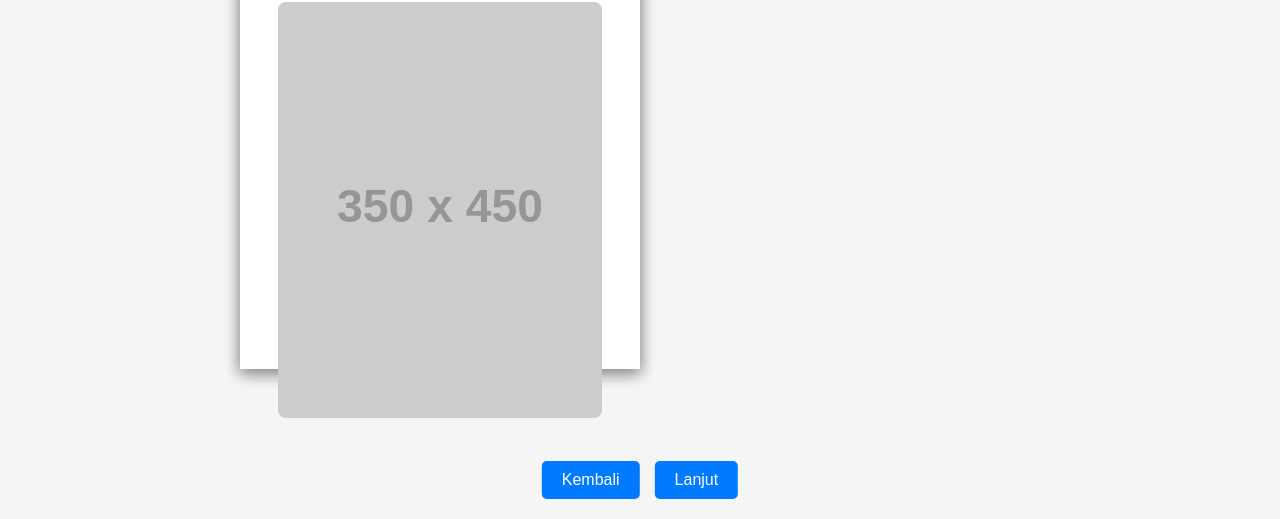
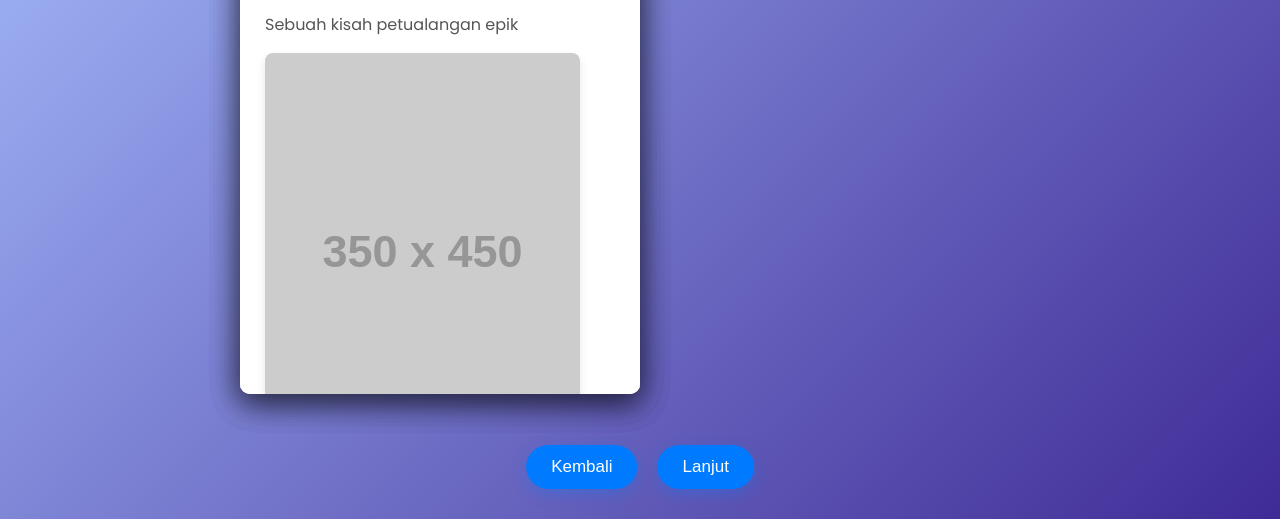
Before and after one commit to zhfrannn/tes-flip, a plain HTML site: page index.html in a window 1280 px wide. Shown: the part 281-800 px from the top of the page. Drawn offline with Linux system fonts and the light colour scheme; placeholder pictures from the web are drawn by us.

Commit message:
Update index.html

```diff
--- a/index.html
+++ b/index.html
@@ -5,59 +5,80 @@
     <meta name="viewport" content="width=device-width, initial-scale=1.0">
     <title>Flipbook Petualangan Ksatria</title>
     <style>
+        @import url('https://fonts.googleapis.com/css2?family=Poppins:wght@400;600;700&display=swap');
+
         body {
-            font-family: sans-serif;
+            font-family: 'Poppins', sans-serif;
             display: flex;
             justify-content: center;
             align-items: center;
             min-height: 100vh;
-            background-color: #f5f5f5;
+            background: linear-gradient(135deg, #a8c0ff, #3f2b96); /* Latar belakang menarik */
             margin: 0;
             overflow: hidden;
+            color: #333;
         }
 
         .book-container {
-            width: 800px;
-            height: 500px;
+            width: 800px; /* Lebar total buku */
+            height: 550px; /* Tinggi buku */
             position: relative;
+            display: flex; /* Untuk menempatkan halaman di tengah kontainer */
+            justify-content: center;
+            align-items: center;
+            perspective: 1500px; /* Untuk efek 3D */
         }
 
         .book {
             width: 100%;
             height: 100%;
             transform-style: preserve-3d;
-            perspective: 1500px;
             position: relative;
         }
 
         .page {
             position: absolute;
-            width: 50%;
+            width: 50%; /* Setiap halaman setengah dari lebar buku kontainer */
             height: 100%;
-            background-color: #fff;
-            box-shadow: 0 4px 15px rgba(0, 0, 0, 0.2);
-            transition: transform 0.8s ease-in-out;
+            background-color: #ffffff; /* Putih bersih */
+            border-radius: 10px; /* Sudut membulat */
+            box-shadow: 0 8px 30px rgba(0, 0, 0, 0.25);
+            transition: transform 0.8s cubic-bezier(0.68, -0.55, 0.27, 1.55); /* Animasi lebih dinamis */
             transform-origin: left center;
             transform: rotateY(0deg);
             z-index: 10;
+            overflow: hidden; /* Pastikan konten tidak keluar dari sudut membulat */
         }
 
         .page-content {
-            padding: 20px;
+            padding: 25px;
             display: flex;
             flex-direction: column;
-            justify-content: center;
-            align-items: center;
+            align-items: flex-start; /* Konten ke kiri */
             height: 100%;
             box-sizing: border-box;
-            text-align: center;
+            text-align: left; /* Teks rata kiri */
+        }
+
+        .page-content h1, .page-content h2 {
+            color: #2c3e50;
+            margin-bottom: 10px;
+        }
+
+        .page-content p {
+            line-height: 1.6;
+            margin-bottom: 15px;
+            color: #555;
         }
 
         .page-content img {
             max-width: 90%;
             height: auto;
             border-radius: 8px;
-            margin-top: 15px;
+            margin-top: auto; /* Gambar di bagian bawah kiri */
+            display: block; /* Agar img tidak punya spasi bawah default */
+            align-self: flex-start; /* Gambar di sebelah kiri */
+            box-shadow: 0 4px 10px rgba(0, 0, 0, 0.1);
         }
 
         .page.flipped {
@@ -65,32 +86,41 @@
             z-index: 5;
         }
 
-        #page1 { z-index: 3; }
-        #page2 { z-index: 2; }
-        #page3 { z-index: 1; }
+        /* Mengatur z-index untuk urutan tumpukan halaman */
+        #page1 { z-index: 4; } /* Cover */
+        #page2 { z-index: 3; }
+        #page3 { z-index: 2; }
+        #page4 { z-index: 1; } /* Halaman terakhir */
+
 
         .controls {
             position: absolute;
-            bottom: 20px;
+            bottom: 30px;
             left: 50%;
             transform: translateX(-50%);
             display: flex;
-            gap: 15px;
+            gap: 20px;
         }
 
         .controls button {
-            padding: 10px 20px;
-            font-size: 16px;
+            padding: 12px 25px;
+            font-size: 17px;
             cursor: pointer;
             border: none;
-            border-radius: 5px;
+            border-radius: 30px; /* Tombol lebih rounded */
             background-color: #007bff;
             color: white;
-            transition: background-color 0.3s;
+            box-shadow: 0 5px 15px rgba(0, 123, 255, 0.3);
+            transition: background-color 0.3s ease, transform 0.2s ease;
         }
 
         .controls button:hover {
             background-color: #0056b3;
+            transform: translateY(-3px);
+        }
+
+        .controls button:active {
+            transform: translateY(0);
         }
     </style>
 </head>
@@ -98,27 +128,35 @@
 
     <div class="book-container">
         <div class="book">
+            <div class="page" id="page0">
+                <div class="page-content">
+                    <h1>Ksatria Cahaya dan Kristal Ajaib</h1>
+                    <p>Sebuah kisah petualangan epik</p>
+                    <img src="https://via.placeholder.com/350x450/8a2be2/ffffff?text=Cover+Depan" alt="Cover Depan Ksatria">
+                </div>
+            </div>
+
             <div class="page" id="page1">
                 <div class="page-content">
-                    <h1>Ksatria Cahaya dan Kristal Ajaib</h1>
-                    <p>Sebuah cerita petualangan</p>
-                    <img src="https://via.placeholder.com/350x450.png?text=Cover" alt="Cover Ksatria">
+                    <h2>Halaman 1: Kegelapan di Lumina</h2>
+                    <p>Di sebuah kerajaan yang damai, hiduplah Sir Kael, seorang ksatria muda dengan hati yang berani dan pedang yang tajam. Suatu malam, langit diselimuti kegelapan aneh, dan desas-desus tentang Negeri Lumina yang diserang bayangan mulai menyebar.</p>
+                    <img src="https://via.placeholder.com/350x250/3498db/ffffff?text=Sir+Kael+Bertekad" alt="Sir Kael bertekad">
                 </div>
             </div>
 
             <div class="page" id="page2">
                 <div class="page-content">
-                    <h2>Halaman 1</h2>
-                    <p>Di sebuah kerajaan yang damai, hiduplah Sir Kael, seorang ksatria muda dengan hati yang berani dan pedang yang tajam. Suatu malam, langit diselimuti kegelapan aneh, dan desas-desus tentang Negeri Lumina yang diserang bayangan mulai menyebar.</p>
-                    <img src="https://via.placeholder.com/350x300.png?text=Halaman+1" alt="Sir Kael">
+                    <h2>Halaman 2: Perjalanan Dimulai</h2>
+                    <p>Dengan tekad yang bulat, Sir Kael memulai perjalanannya menuju Negeri Lumina. Ia berjanji akan mengembalikan cahaya dan kedamaian di sana, tidak peduli seberapa berat rintangan yang akan ia hadapi. Perjalanannya melewati Hutan Misterius.</p>
+                    <img src="https://via.placeholder.com/350x250/2ecc71/ffffff?text=Hutan+Misterius" alt="Hutan Misterius">
                 </div>
             </div>
 
             <div class="page" id="page3">
                 <div class="page-content">
-                    <h2>Halaman 2</h2>
-                    <p>Dengan tekad yang bulat, Sir Kael memulai perjalanannya menuju Negeri Lumina. Ia berjanji akan mengembalikan cahaya dan kedamaian di sana, tidak peduli seberapa berat rintangan yang akan ia hadapi.</p>
-                    <img src="https://via.placeholder.com/350x300.png?text=Halaman+2" alt="Perjalanan Kael">
+                    <h2>Halaman 3: Pertemuan Tak Terduga</h2>
+                    <p>Di tengah hutan, Kael bertemu dengan seekor Griffin kuno yang terluka. Setelah membantu Griffin tersebut, sang Griffin menawarkan diri untuk menjadi tunggangannya, membawa Kael melintasi pegunungan yang tinggi menuju Lumina.</p>
+                    <img src="https://via.placeholder.com/350x250/f39c12/ffffff?text=Kael+dan+Griffin" alt="Kael dan Griffin">
                 </div>
             </div>
 
@@ -134,18 +172,36 @@
         const pages = document.querySelectorAll('.page');
         const prevBtn = document.getElementById('prevBtn');
         const nextBtn = document.getElementById('nextBtn');
-        let currentPageIndex = 0;
+        let currentPageIndex = 0; // Mulai dari cover depan
 
-        // Fungsi untuk mengontrol halaman
+        // Mengatur z-index awal agar halaman terlihat bertumpuk dengan benar
+        // Halaman paling atas (cover) harus punya z-index tertinggi
+        pages.forEach((page, index) => {
+            page.style.zIndex = pages.length - index;
+        });
+
         function flipPage(direction) {
-            if (direction === 'next' && currentPageIndex < pages.length - 1) {
-                pages[currentPageIndex].classList.add('flipped');
-                currentPageIndex++;
-            } else if (direction === 'prev' && currentPageIndex > 0) {
-                currentPageIndex--;
-                pages[currentPageIndex].classList.remove('flipped');
+            if (direction === 'next') {
+                if (currentPageIndex < pages.length - 1) {
+                    pages[currentPageIndex].classList.add('flipped');
+                    currentPageIndex++;
+                }
+            } else if (direction === 'prev') {
+                if (currentPageIndex > 0) {
+                    currentPageIndex--;
+                    pages[currentPageIndex].classList.remove('flipped');
+                }
             }
+            updateButtonState();
         }
+
+        function updateButtonState() {
+            prevBtn.disabled = currentPageIndex === 0;
+            nextBtn.disabled = currentPageIndex === pages.length - 1;
+        }
+
+        // Inisialisasi status tombol saat pertama kali dimuat
+        updateButtonState();
 
         nextBtn.addEventListener('click', () => flipPage('next'));
         prevBtn.addEventListener('click', () => flipPage('prev'));
```
